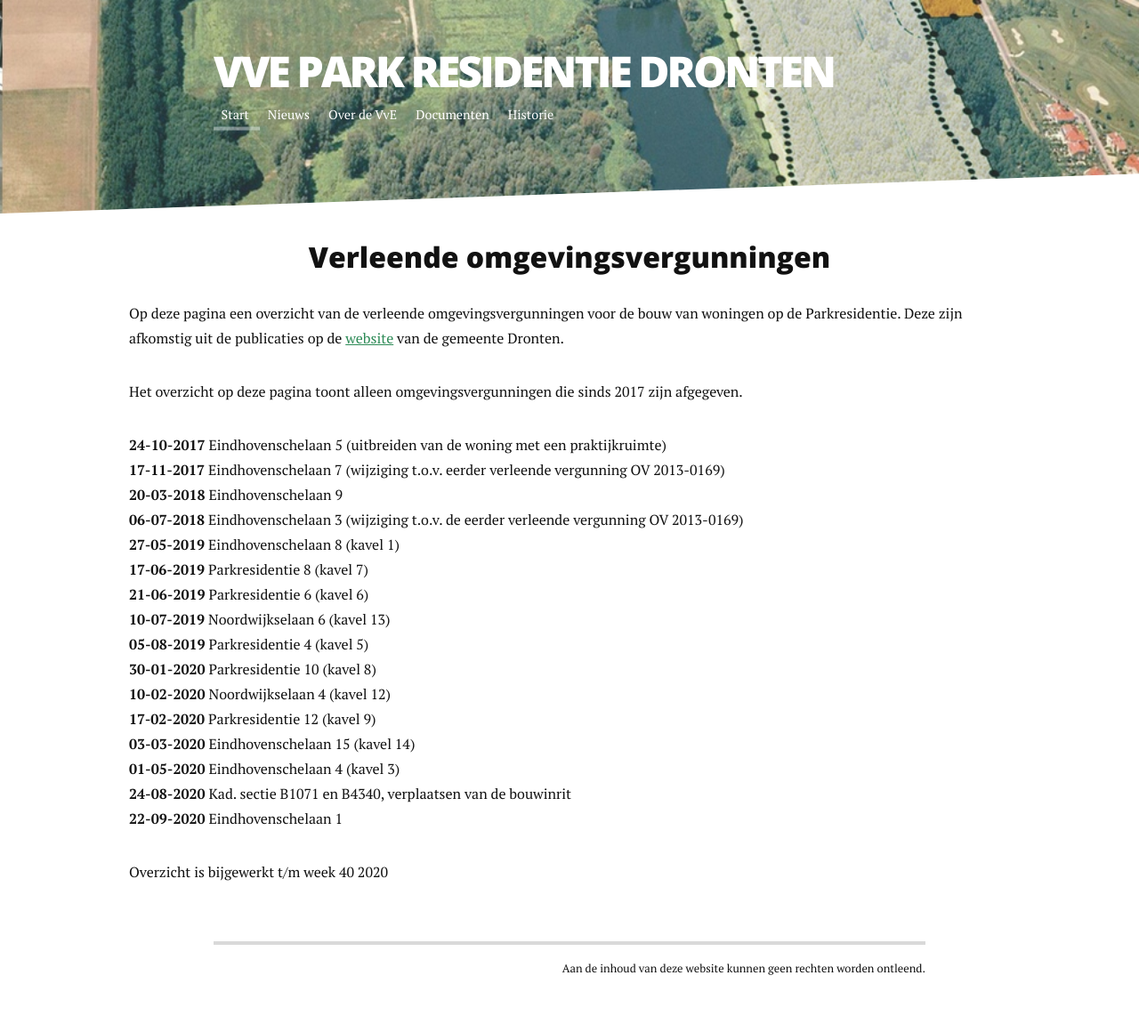
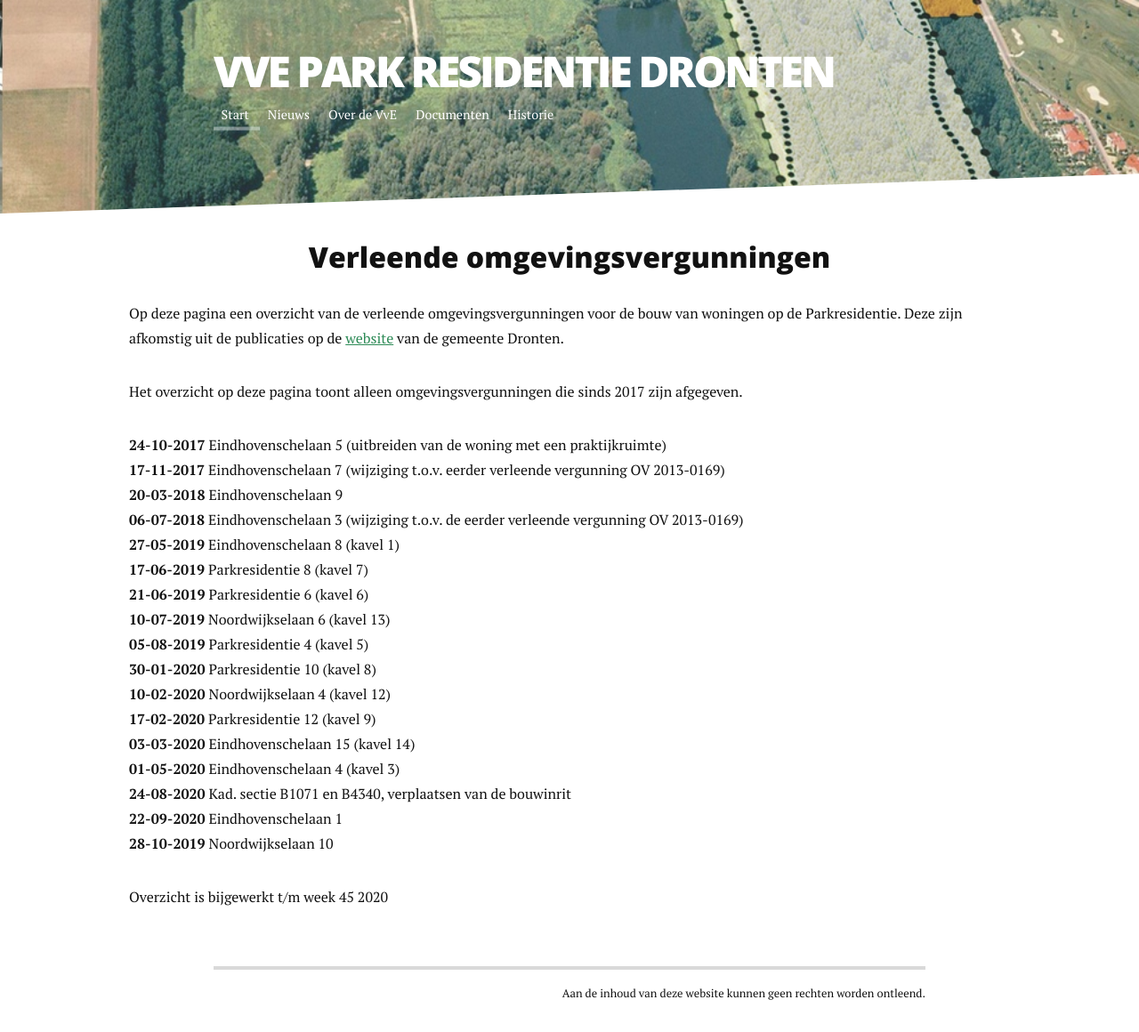
Before and after one commit to plamola/vve-parkresidentie, a Jekyll site: the page built from omgevingsvergunningen.md, in a window 1280 px wide. Shown: the whole page at 89% size. Built offline with Jekyll 4.4.1, drawn with Linux system fonts in a browser that asks for light colours; nearby versions of some CDN libraries; before the commit the page ends 1132 px from its top, so only the background shows below that.

Commit message:
Bijgewerkt t/m week 45

```diff
--- a/omgevingsvergunningen.md
+++ b/omgevingsvergunningen.md
@@ -27,8 +27,8 @@ title: "Verleende omgevingsvergunningen"
     <li><strong>01-05-2020</strong> Eindhovenschelaan 4 (kavel 3)</li>
     <li><strong>24-08-2020</strong> Kad. sectie B1071 en B4340, verplaatsen van de bouwinrit</li>
     <li><strong>22-09-2020</strong> Eindhovenschelaan 1</li>
+    <li><strong>28-10-2019</strong> Noordwijkselaan 10</li>
   </ul>
-  <p>Overzicht is bijgewerkt t/m week 40 2020</p>
-
+  <p>Overzicht is bijgewerkt t/m week 45 2020</p>
 
 </div>
```
